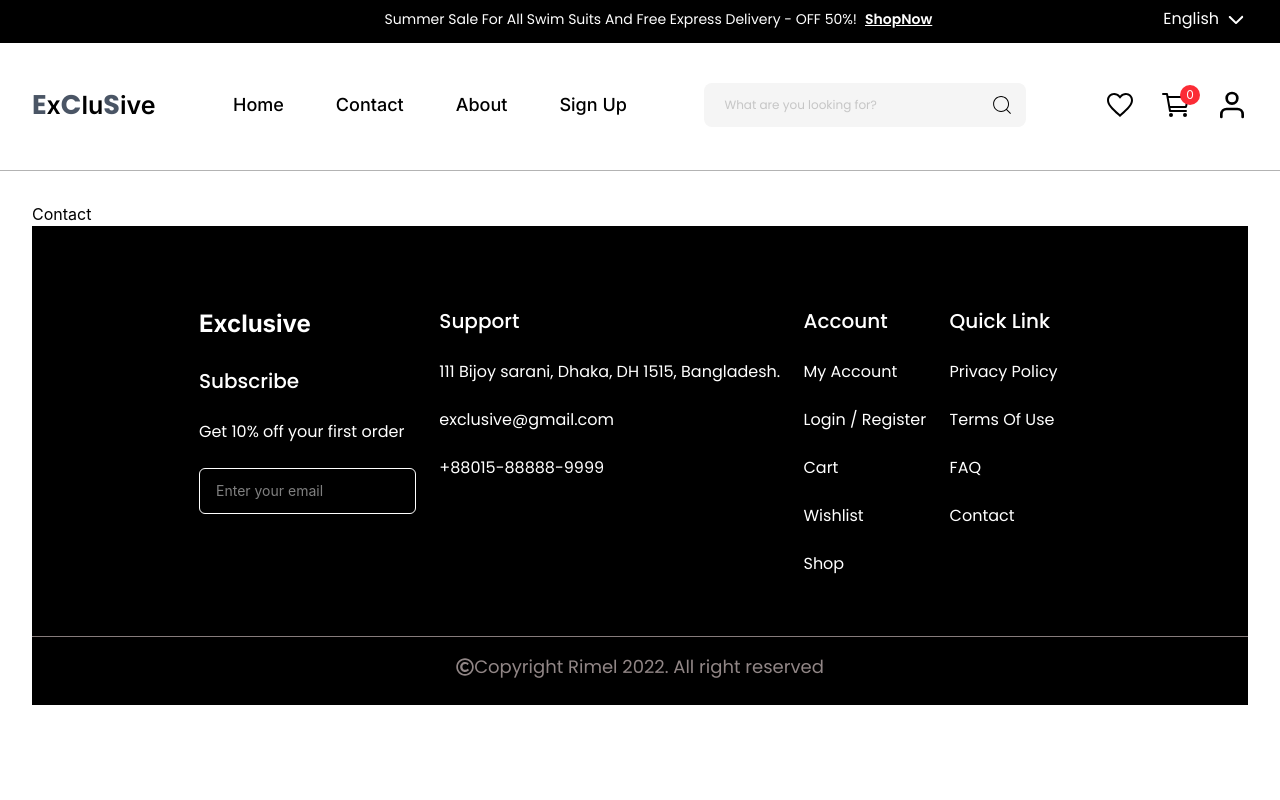
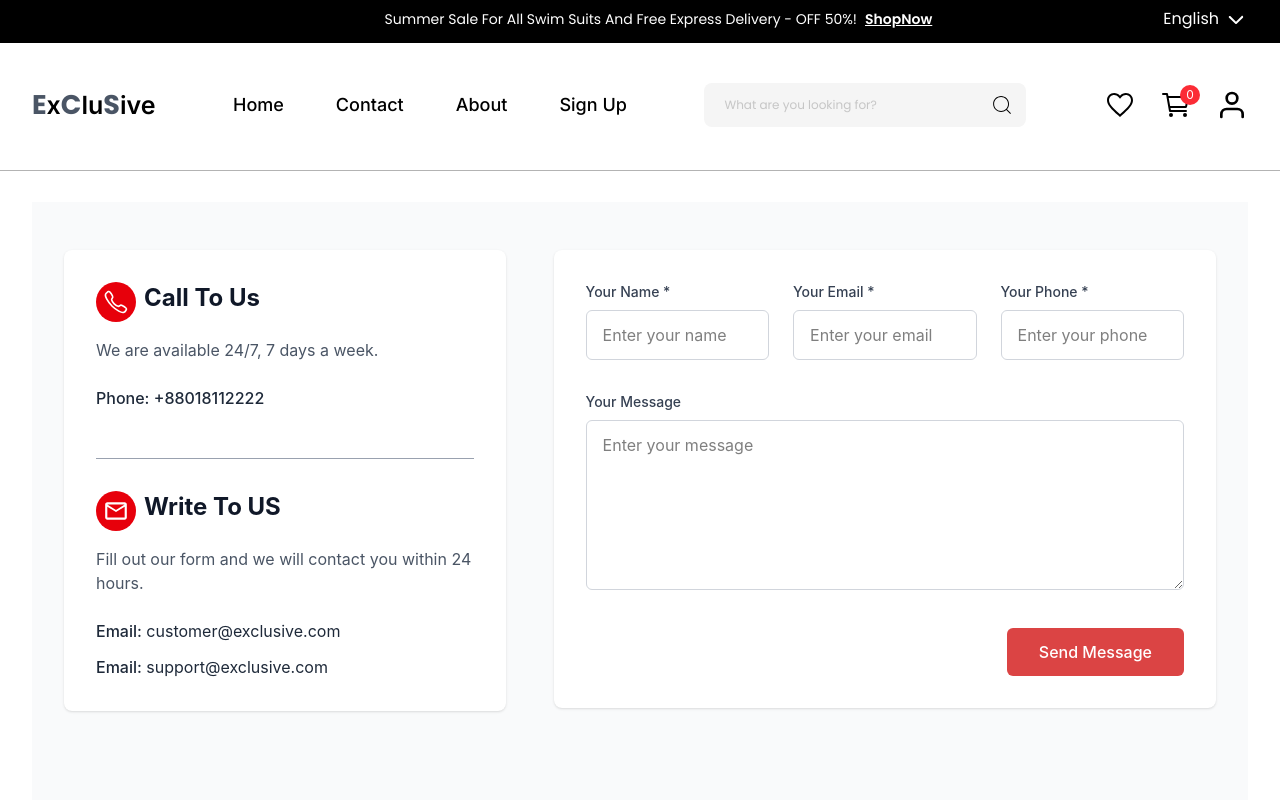
Before and after one commit to RobiMankhinStart/Exclusive, a React (Vite) app: page /contact in a window 1280 px wide. Shown: the top 800 px of the page. Built offline with nearby package versions, Linux system fonts and the light colour scheme.

Commit message:
made  contact page

```diff
--- a/src/Pages/Contact.jsx
+++ b/src/Pages/Contact.jsx
@@ -1,7 +1,182 @@
-import React from "react";
+import { useState } from "react";
+import { IoCallOutline } from "react-icons/io5";
+import { MdOutlineMail } from "react-icons/md";
 
 const Contact = () => {
-  return <div>Contact</div>;
+  const [formData, setFormData] = useState({
+    name: "",
+    email: "",
+    phone: "",
+    message: "",
+  });
+
+  const handleChange = (e) => {
+    setFormData({
+      ...formData,
+      [e.target.name]: e.target.value,
+    });
+  };
+
+  const handleSubmit = (e) => {
+    e.preventDefault();
+    // Handle form submission logic here
+    console.log("Contact form submitted:", formData);
+  };
+
+  return (
+    <div className="min-h-screen bg-gray-50 py-8 sm:py-12">
+      <div className="container mx-auto px-4 sm:px-6 lg:px-8">
+        <div className="flex flex-col lg:flex-row gap-8 lg:gap-12">
+          {/* Left Side - Contact Information */}
+          <div className="w-full lg:w-2/5">
+            <div className="bg-white rounded-lg shadow-sm p-6 sm:p-8">
+              {/* Call To Us Section */}
+              <div className="mb-8 sm:mb-12">
+                <div className="flex  gap-2">
+                  <h3 className="w-10 h-10  rounded-full bg-red-600 flex items-center justify-center">
+                    <IoCallOutline className="text-white text-[26px]" />
+                  </h3>
+                  <h2 className="text-xl sm:text-2xl font-bold text-gray-900 mb-4 sm:mb-6">
+                    Call To Us
+                  </h2>
+                </div>
+                <p className="text-gray-600 mb-4 sm:mb-6 text-sm sm:text-base">
+                  We are available 24/7, 7 days a week.
+                </p>
+                <p className="text-gray-800 font-medium text-sm sm:text-base">
+                  Phone: +88018112222
+                </p>
+              </div>
+
+              {/* Divider */}
+              <div className="border-t border-gray-400 my-6 sm:my-8"></div>
+
+              {/* Write To US Section */}
+              <div>
+                <div className="flex gap-2">
+                  <h3 className="w-10 h-10  rounded-full bg-red-600 flex items-center justify-center">
+                    <MdOutlineMail className="text-white text-[26px]" />
+                  </h3>
+                  <h2 className="text-xl sm:text-2xl font-bold text-gray-900 mb-4 sm:mb-6">
+                    Write To US
+                  </h2>
+                </div>
+                <p className="text-gray-600 mb-4 sm:mb-6 text-sm sm:text-base">
+                  Fill out our form and we will contact you within 24 hours.
+                </p>
+                <div className="space-y-2 sm:space-y-3">
+                  <p className="text-gray-800 text-sm sm:text-base">
+                    <span className="font-medium">Email:</span>{" "}
+                    customer@exclusive.com
+                  </p>
+                  <p className="text-gray-800 text-sm sm:text-base">
+                    <span className="font-medium">Email:</span>{" "}
+                    support@exclusive.com
+                  </p>
+                </div>
+              </div>
+            </div>
+          </div>
+
+          {/* Right Side - Contact Form */}
+          <div className="w-full lg:w-3/5">
+            <div className="bg-white rounded-lg shadow-sm p-6 sm:p-8">
+              <form onSubmit={handleSubmit} className="space-y-6 sm:space-y-8">
+                {/* Name, Email, Phone Row */}
+                <div className="grid grid-cols-1 sm:grid-cols-3 gap-4 sm:gap-6">
+                  <div>
+                    <label
+                      htmlFor="name"
+                      className="block text-sm font-medium text-gray-700 mb-2"
+                    >
+                      Your Name *
+                    </label>
+                    <input
+                      type="text"
+                      id="name"
+                      name="name"
+                      required
+                      value={formData.name}
+                      onChange={handleChange}
+                      className="w-full px-3 sm:px-4 py-2 sm:py-3 border border-gray-300 rounded-md focus:outline-none focus:ring-2 focus:ring-[#DB4444] focus:border-[#DB4444] text-sm sm:text-base"
+                      placeholder="Enter your name"
+                    />
+                  </div>
+
+                  <div>
+                    <label
+                      htmlFor="email"
+                      className="block text-sm font-medium text-gray-700 mb-2"
+                    >
+                      Your Email *
+                    </label>
+                    <input
+                      type="email"
+                      id="email"
+                      name="email"
+                      required
+                      value={formData.email}
+                      onChange={handleChange}
+                      className="w-full px-3 sm:px-4 py-2 sm:py-3 border border-gray-300 rounded-md focus:outline-none focus:ring-2 focus:ring-[#DB4444] focus:border-[#DB4444] text-sm sm:text-base"
+                      placeholder="Enter your email"
+                    />
+                  </div>
+
+                  <div>
+                    <label
+                      htmlFor="phone"
+                      className="block text-sm font-medium text-gray-700 mb-2"
+                    >
+                      Your Phone *
+                    </label>
+                    <input
+                      type="tel"
+                      id="phone"
+                      name="phone"
+                      required
+                      value={formData.phone}
+                      onChange={handleChange}
+                      className="w-full px-3 sm:px-4 py-2 sm:py-3 border border-gray-300 rounded-md focus:outline-none focus:ring-2 focus:ring-[#DB4444] focus:border-[#DB4444] text-sm sm:text-base"
+                      placeholder="Enter your phone"
+                    />
+                  </div>
+                </div>
+
+                {/* Message Textarea */}
+                <div>
+                  <label
+                    htmlFor="message"
+                    className="block text-sm font-medium text-gray-700 mb-2"
+                  >
+                    Your Message
+                  </label>
+                  <textarea
+                    id="message"
+                    name="message"
+                    rows={6}
+                    value={formData.message}
+                    onChange={handleChange}
+                    className="w-full px-3 sm:px-4 py-2 sm:py-3 border border-gray-300 rounded-md focus:outline-none focus:ring-2 focus:ring-[#DB4444] focus:border-[#DB4444] text-sm sm:text-base resize-vertical"
+                    placeholder="Enter your message"
+                  />
+                </div>
+
+                {/* Send Message Button */}
+                <div className="flex justify-end">
+                  <button
+                    type="submit"
+                    className="px-6 sm:px-8 py-2 sm:py-3 bg-[#DB4444] text-white font-medium rounded-md hover:bg-[#c33a3a] focus:outline-none focus:ring-2 focus:ring-[#DB4444] focus:ring-offset-2 transition-colors duration-200 text-sm sm:text-base"
+                  >
+                    Send Message
+                  </button>
+                </div>
+              </form>
+            </div>
+          </div>
+        </div>
+      </div>
+    </div>
+  );
 };
 
 export default Contact;
```
